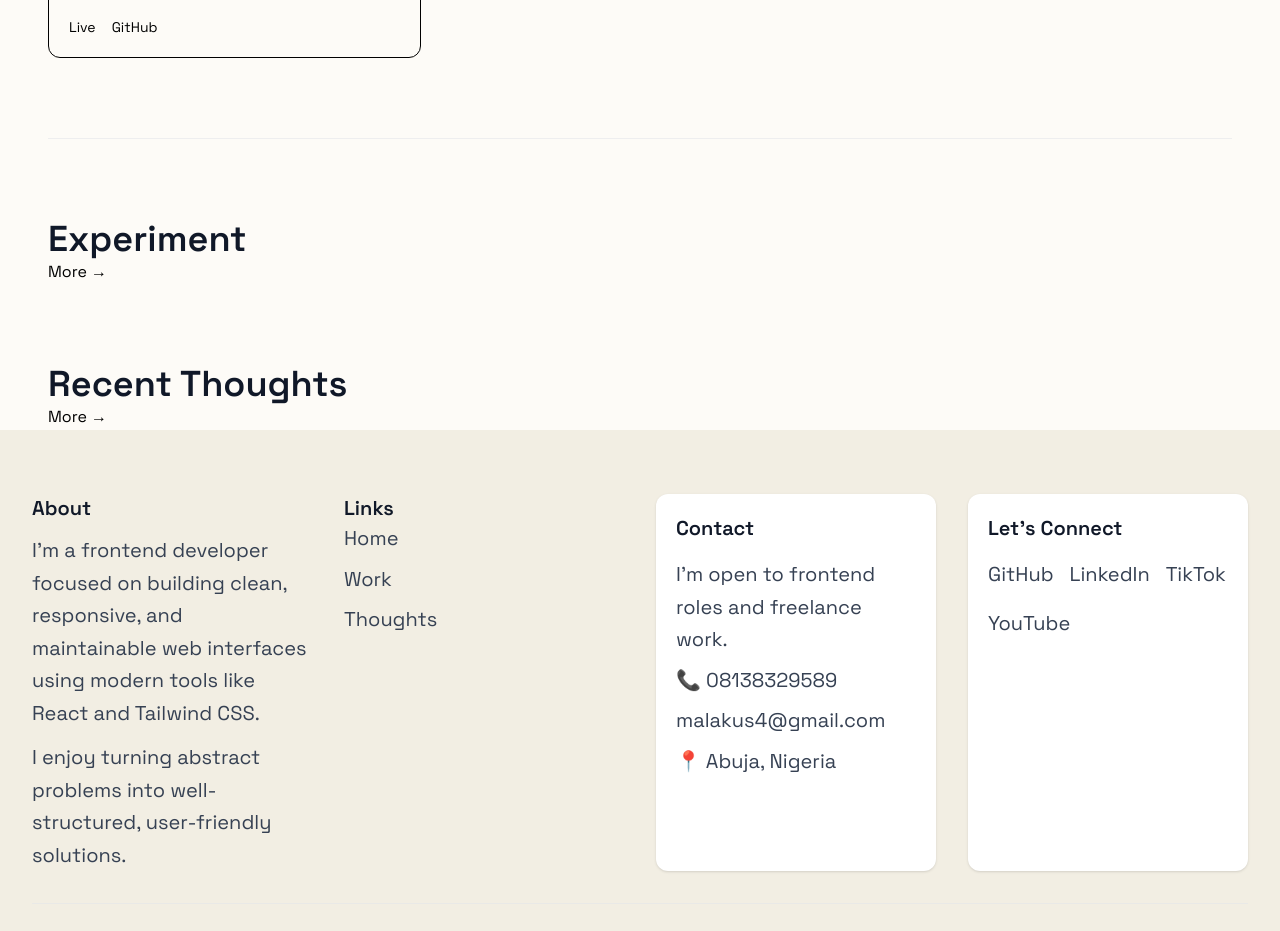
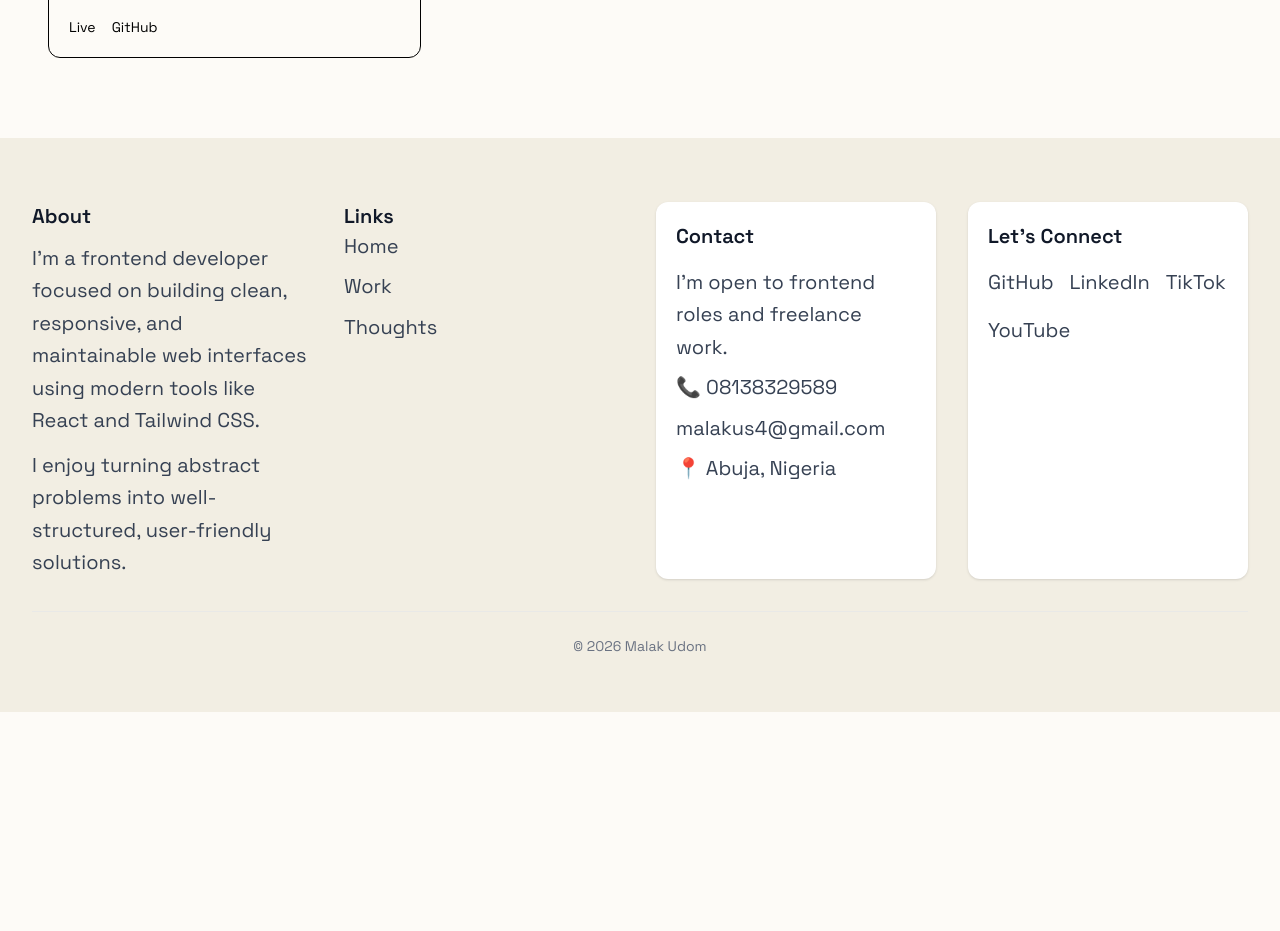
Before and after one commit to malakus4/portfolio-react, a React (Vite) app: page / in a window 1280 px wide. Shown: the part 1780-2711 px from the top of the page. After the commit the page ends 2492 px from the top, so only its background shows below. Built offline with nearby package versions, Linux system fonts and the light colour scheme.

Commit message:
chore: hide undeveloped sections on Homepage

```diff
--- a/src/pages/Home.jsx
+++ b/src/pages/Home.jsx
@@ -11,8 +11,8 @@ function Home() {
       <Hero />
       <Skills />
       <FeaturedWork/>
-      <Experiment/>
-      <ThoughtSection />
+      {/* <Experiment/> */}
+      {/* <ThoughtSection /> */}
     </div>
   )
 }
```
